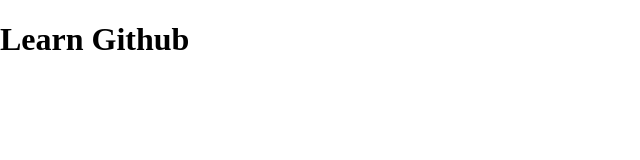
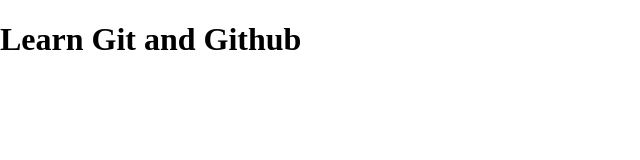
Before and after one commit to Sohan-Singh-Chadana/learning-git, a plain HTML site: page index.html in a window 1280 px wide. Shown: the whole page, without its empty margins (0-640 px from the left). Drawn offline with Linux system fonts and the light colour scheme.

Commit message:
change github to git and github

```diff
--- a/index.html
+++ b/index.html
@@ -9,7 +9,7 @@
 </head>
 
 <body>
-    <h1>Learn Github</h1>
+    <h1>Learn Git and Github</h1>
 </body>
 
 </html>
```
